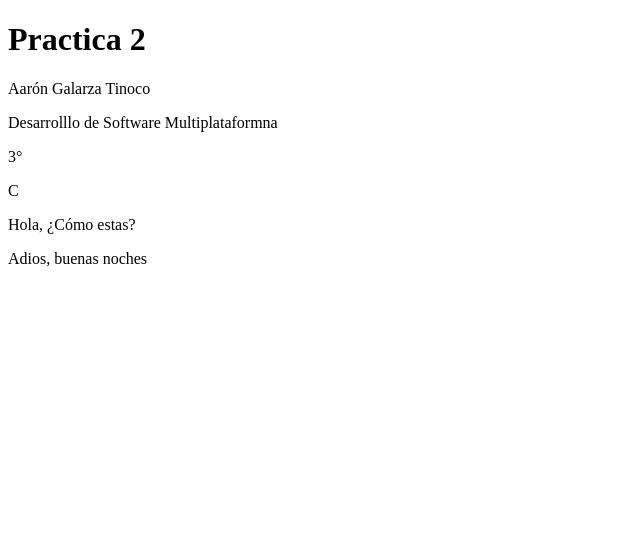
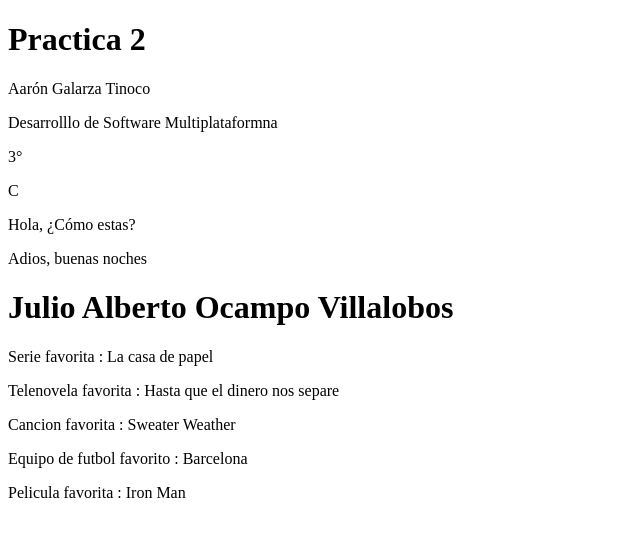
Before and after one commit to AaronGT03/practica2, a plain HTML site: page index.html in a window 1280 px wide. Shown: the whole page, without its empty margins (0-640 px from the left). Drawn offline with Linux system fonts and the light colour scheme.

Commit message:
[UPDATE] index.html.JulioVillalobos

```diff
--- a/index.html
+++ b/index.html
@@ -14,5 +14,11 @@
     <p>C</p>
     <p>Hola, ¿Cómo estas?</p>
     <p>Adios, buenas noches</p>
+    <h1>Julio Alberto Ocampo Villalobos</h1>
+    <p>Serie favorita : La casa de papel</p>
+    <p>Telenovela favorita : Hasta que el dinero nos separe</p>
+    <p>Cancion favorita : Sweater Weather</p>
+    <p>Equipo de futbol favorito : Barcelona</p>
+    <p>Pelicula favorita : Iron Man</p>
 </body>
 </html>
```
